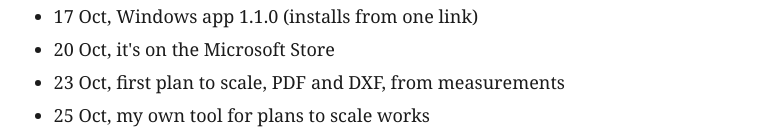
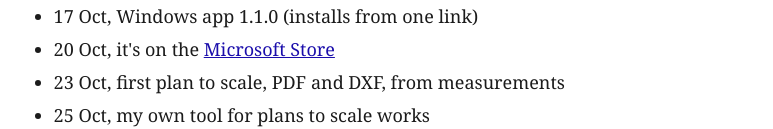
Before and after one commit to edupue-lab/edupue-lab.github.io, a plain HTML site: page index.html in a window 1280 px wide. Shown: the part 1545-1674 px from the top of the page, without its empty margins (248-1021 px from the left). Drawn offline with Linux system fonts and the light colour scheme.

Commit message:
feat: link the Microsoft Store listing

```diff
--- a/index.html
+++ b/index.html
@@ -45,7 +45,7 @@
   <li>5 Oct, started the website</li>
   <li>14 Oct, first request from a user. Sorted it the same night</li>
   <li>17 Oct, Windows app 1.1.0 (installs from one link)</li>
-  <li>20 Oct, it's on the Microsoft Store</li>
+  <li>20 Oct, it's on the <a href="https://apps.microsoft.com/detail/9P2LGZ59R8SG">Microsoft Store</a></li>
   <li>23 Oct, first plan to scale, PDF and DXF, from measurements</li>
   <li>25 Oct, my own tool for plans to scale works</li>
   <li>26 Oct, set up my own agents</li>
```
Also changed, not shown: 1 other file.
